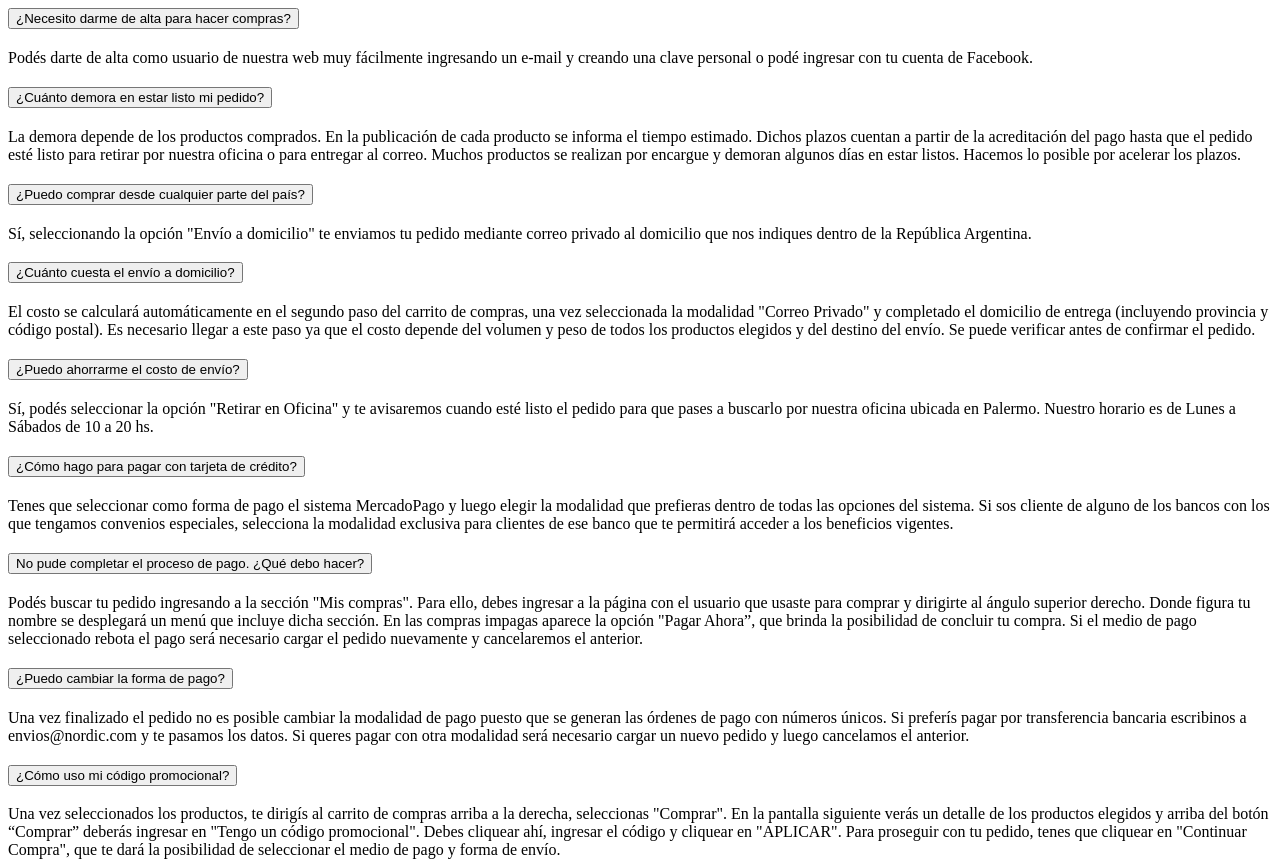
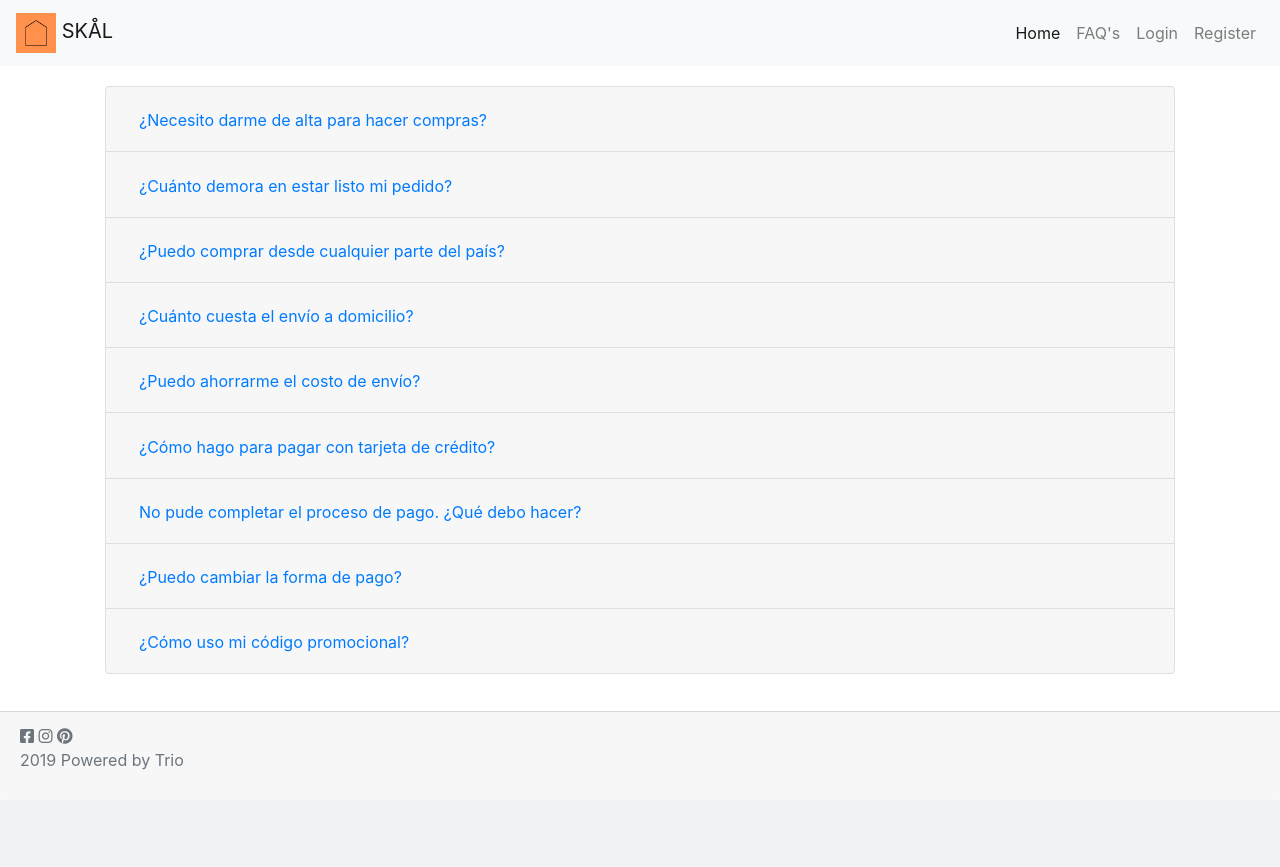
Before and after one commit to malbranp/proyectointegrador, a PHP site: page /faq.html in a window 1280 px wide. After the commit the page ends 800 px from the top, so only its background shows below. Run offline with PHP 8.4, Linux system fonts and the light colour scheme; some libraries are stand-ins or nearby versions.

Commit message:
estructura del indice y faqs listas

```diff
--- a/CSS/master.css
+++ b/CSS/master.css
@@ -1,3 +1,3 @@
-.navbar-brand {
-
+.container {
+  min-height: calc(100vh - (89px + 66px));
 }
--- a/faq.html
+++ b/faq.html
@@ -1,3 +1,47 @@
+<!DOCTYPE html>
+<html lang="en">
+<head>
+  <meta charset="UTF-8">
+  <meta name="viewport" content="width=device-width, initial-scale=1.0">
+  <link rel="stylesheet" href="https://use.fontawesome.com/releases/v5.8.2/css/all.css" integrity="sha384-oS3vJWv+0UjzBfQzYUhtDYW+Pj2yciDJxpsK1OYPAYjqT085Qq/1cq5FLXAZQ7Ay" crossorigin="anonymous">
+   <!-- conecto a bootstrap -->
+  <link rel="stylesheet" href="https://stackpath.bootstrapcdn.com/bootstrap/4.3.1/css/bootstrap.min.css" integrity="sha384-ggOyR0iXCbMQv3Xipma34MD+dH/1fQ784/j6cY/iJTQUOhcWr7x9JvoRxT2MZw1T" crossorigin="anonymous">
+  <meta http-equiv="X-UA-Compatible" content="ie=edge">
+  <title>Document</title>
+  <link rel="stylesheet" href="css/master.css">
+</head>
+<body>
+ <!-- Pongo las Navbar de bootstrap -->
+  <nav class="navbar navbar-expand-lg navbar-light bg-light">
+    <a class="navbar-brand" href="#">
+      <img src="img/logo2.jpg" width="40" height="40" alt="">
+      SKÅL
+    </a>
+    <button class="navbar-toggler py-0" type="button" data-toggle="collapse" data-target="#navbarNav" aria-controls="navbarNav" aria-expanded="false" aria-label="Toggle navigation">
+      <span class="navbar-toggler-icon"></span>
+    </button>
+    <div class="collapse navbar-collapse" id="navbarNav">
+      <ul class="navbar-nav ml-auto">
+        <li class="nav-item active">
+          <a class="nav-link" href="index.html">Home <span class="sr-only">(current)</span></a>
+        </li>
+        <li class="nav-item">
+          <a class="nav-link" href="faq.html">FAQ's</a>
+        </li>
+        <li class="nav-item">
+          <a class="nav-link" href="login.html">Login</a>
+        </li>
+        <li class="nav-item">
+          <a class="nav-link" href="register.html" tabindex="-1" aria-disabled="true">Register</a>
+        </li>
+      </ul>
+    </div>
+  </nav>
+
+  <!-- Pongo div de Body de bootstrap -->
+
+  <div class="container">
+  <div class="card-body">
       <div class="accordion" id="accordionExample">
       <div class="card">
         <div class="card-header" id="headingOne">
@@ -8,7 +52,7 @@
           </h2>
         </div>
 
-    <div id="collapseOne" class="collapse show" aria-labelledby="headingOne" data-parent="#accordionExample">
+        <div id="collapseOne" class="collapse" aria-labelledby="headingOne" data-parent="#accordionExample">
           <div class="card-body">
             Podés darte de alta como usuario de nuestra web muy fácilmente ingresando un e-mail y creando una clave personal o podé ingresar con tu cuenta de Facebook.
           </div>
@@ -136,3 +180,27 @@ Si sos cliente de alguno de los bancos con los que tengamos convenios especiales
       </div>
 
     </div>
+
+  </div>
+
+  </div>
+
+<!-- Pongo div de footer -->
+  <footer>
+  <div class="card-footer text-muted">
+  <i class="fab fa-facebook-square"></i>
+  <i class="fab fa-instagram"></i>
+  <i class="fab fa-pinterest"></i>
+  <br>
+  <p>2019 Powered by Trio </p>
+
+  </div>
+
+      </footer>
+
+ <!-- JAVA de bootstrap  -->
+  <script src="https://code.jquery.com/jquery-3.3.1.slim.min.js" integrity="sha384-q8i/X+965DzO0rT7abK41JStQIAqVgRVzpbzo5smXKp4YfRvH+8abtTE1Pi6jizo" crossorigin="anonymous"></script>
+  <script src="https://cdnjs.cloudflare.com/ajax/libs/popper.js/1.14.7/umd/popper.min.js" integrity="sha384-UO2eT0CpHqdSJQ6hJty5KVphtPhzWj9WO1clHTMGa3JDZwrnQq4sF86dIHNDz0W1" crossorigin="anonymous"></script>
+  <script src="https://stackpath.bootstrapcdn.com/bootstrap/4.3.1/js/bootstrap.min.js" integrity="sha384-JjSmVgyd0p3pXB1rRibZUAYoIIy6OrQ6VrjIEaFf/nJGzIxFDsf4x0xIM+B07jRM" crossorigin="anonymous"></script>
+</body>
+</html>
```
Also changed, not shown: index.html (+28 -6 lines). Lines whose indentation alone changed are shown as unchanged.
